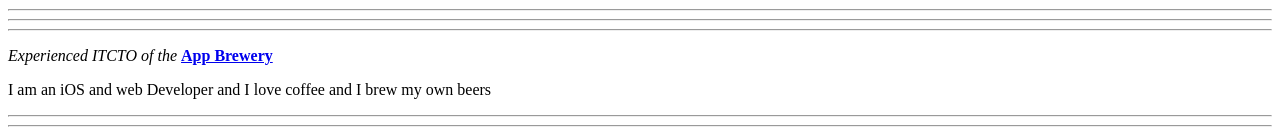
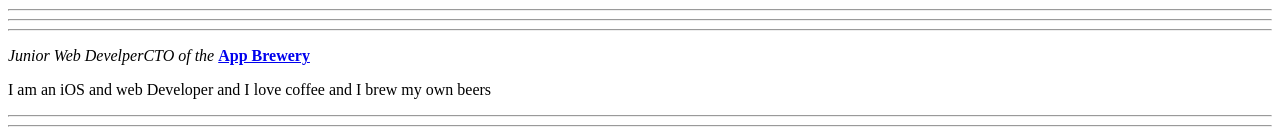
Before and after one commit to deqhoussein/cv, a plain HTML site: page index.html in a window 1280 px wide. Shown: the part 361-498 px from the top of the page. Drawn offline with Linux system fonts and the light colour scheme.

Commit message:
Update index.html

```diff
--- a/index.html
+++ b/index.html
@@ -14,7 +14,7 @@
 <hr>
 <hr>
 <hr>
-</p><i>Experienced IT<em>CTO </em>of the </i><strong><a href="https://appbrewery.com/">App Brewery</a></strong></p>
+</p><i>Junior Web Develper<em>CTO </em>of the </i><strong><a href="https://appbrewery.com/">App Brewery</a></strong></p>
   <p>I am an iOS and web Developer and I love coffee and I brew my own beers </p>
   <hr>
   <hr>
```
